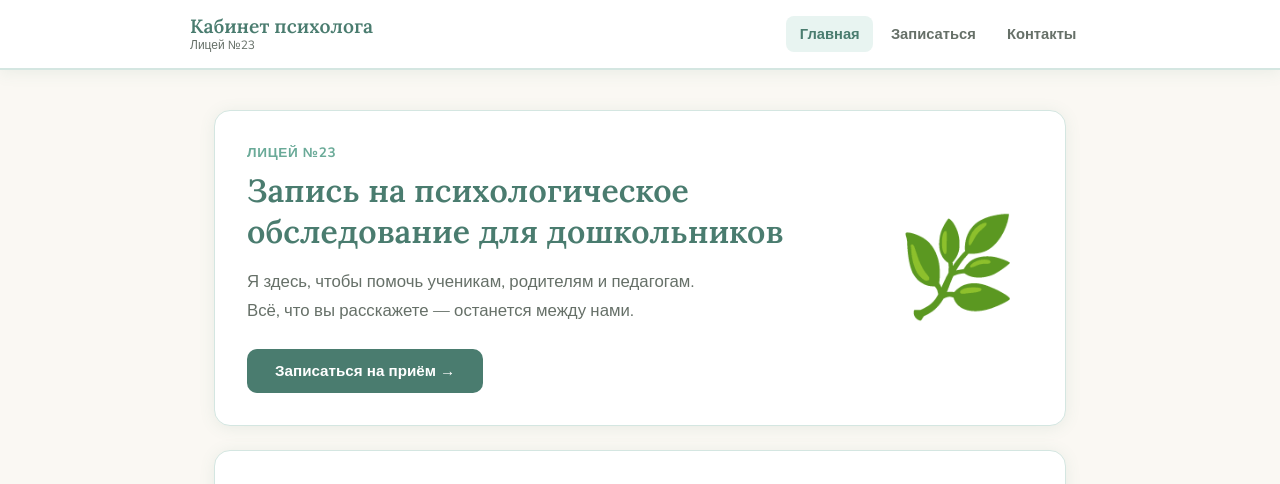
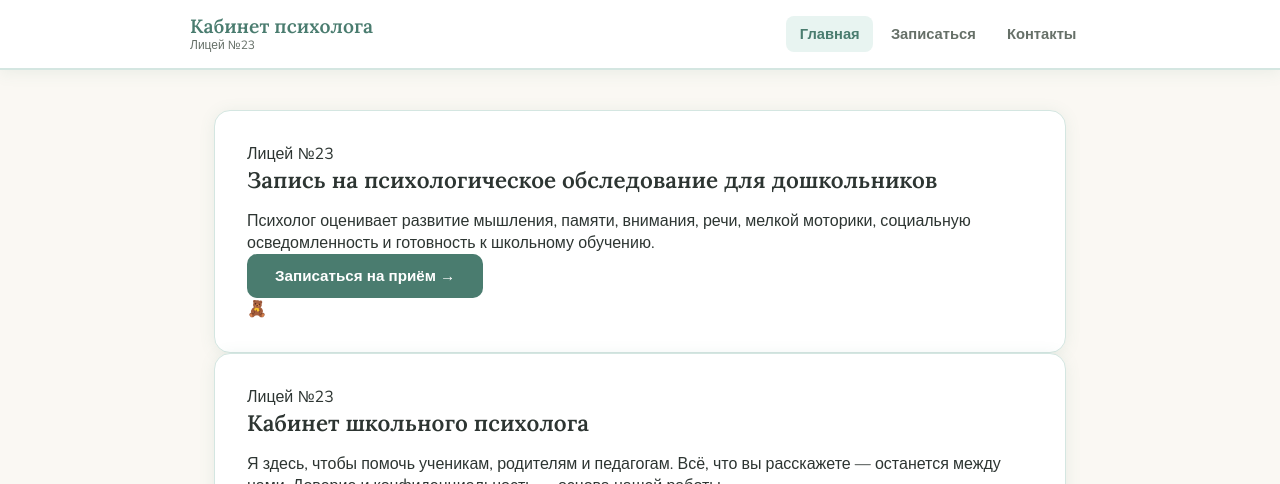
Before and after one commit to stephanvoytov/psychology-site, a Django app: page / in a window 1280 px wide. Shown: the top 484 px of the page. Run offline with Django 5.2, Linux system fonts and the light colour scheme.

Commit message:
Update home.html

```diff
--- a/templates/booking/home.html
+++ b/templates/booking/home.html
@@ -5,38 +5,44 @@
 {% block content %}
 
 
-<!-- Приветственный блок -->
-<div class="card" style="margin-bottom: 1.5rem; display: flex; gap: 2rem; align-items: center;">
-    <div style="flex: 1;">
-        <p style="color: var(--green-light); font-weight: 700; font-size: 0.85rem; letter-spacing: 0.05em; text-transform: uppercase; margin-bottom: 0.5rem;">
-            Лицей №23</p>
-        <h1>Запись на психологическое обследование для дошкольников</h1>
-        <p style="color: var(--text-soft); margin: 1rem 0 1.5rem; line-height: 1.7; font-size: 1.05rem;">
-            Я здесь, чтобы помочь ученикам, родителям и педагогам.<br>
-            Всё, что вы расскажете — останется между нами.
+<div class="cards-container">
+    <!-- Блок 1: Для дошкольников -->
+    <div class="card welcome-card">
+        <div class="card-content">
+            <div class="card-tag">Лицей №23</div>
+            <h2 class="card-title">Запись на психологическое обследование для дошкольников</h2>
+            <p class="card-description">
+                Психолог оценивает развитие мышления, памяти, внимания, речи, мелкой моторики,
+                социальную осведомленность и готовность к школьному обучению.
             </p>
-        <a href="{% url 'schedule' %}" class="btn btn-primary">Записаться на приём →</a>
+            <a href="{% url 'schedule' %}" class="btn btn-primary">
+                Записаться на приём <span class="btn-arrow">→</span>
+            </a>
         </div>
-    <!-- Иллюстрация (можно заменить на фото психолога) -->
-    <div style="font-size: 6rem; text-align: center; padding: 1rem;">🌿</div>
+        <div class="card-illustration">
+            🧸  <!-- Иконка для дошкольников (можно заменить на фото) -->
+        </div>
     </div>
 
-<!-- Приветственный блок -->
-<div class="card" style="margin-bottom: 1.5rem; display: flex; gap: 2rem; align-items: center;">
-    <div style="flex: 1;">
-        <p style="color: var(--green-light); font-weight: 700; font-size: 0.85rem; letter-spacing: 0.05em; text-transform: uppercase; margin-bottom: 0.5rem;">
-            Лицей №23</p>
-        <h1>Кабинет школьного психолога</h1>
-        <p style="color: var(--text-soft); margin: 1rem 0 1.5rem; line-height: 1.7; font-size: 1.05rem;">
-            Я здесь, чтобы помочь ученикам, родителям и педагогам.<br>
+    <!-- Блок 2: Для школьников и родителей -->
+    <div class="card welcome-card">
+        <div class="card-content">
+            <div class="card-tag">Лицей №23</div>
+            <h2 class="card-title">Кабинет школьного психолога</h2>
+            <p class="card-description">
+                Я здесь, чтобы помочь ученикам, родителям и педагогам.
                 Всё, что вы расскажете — останется между нами.
+                Доверие и конфиденциальность — основа нашей работы.
             </p>
-        <a href="{% url 'schedule' %}" class="btn btn-primary">Записаться на приём →</a>
+            <a href="{% url 'schedule' %}" class="btn btn-primary">
+                Записаться на приём <span class="btn-arrow">→</span>
+            </a>
         </div>
-    <!-- Иллюстрация (можно заменить на фото психолога) -->
-    <img src="https://maoulic23.gosuslugi.ru/persony/sotrudniki_17.html">
+        <div class="card-illustration">
+            🧠  <!-- Иконка для школьного психолога (можно заменить на фото) -->
         </div>
-
+    </div>
+</div>
 
 <!-- Блоки "Чем могу помочь" -->
 <h2 style="margin-bottom: 1rem;">Чем я могу помочь</h2>
```
Lines whose indentation alone changed are shown as unchanged.
